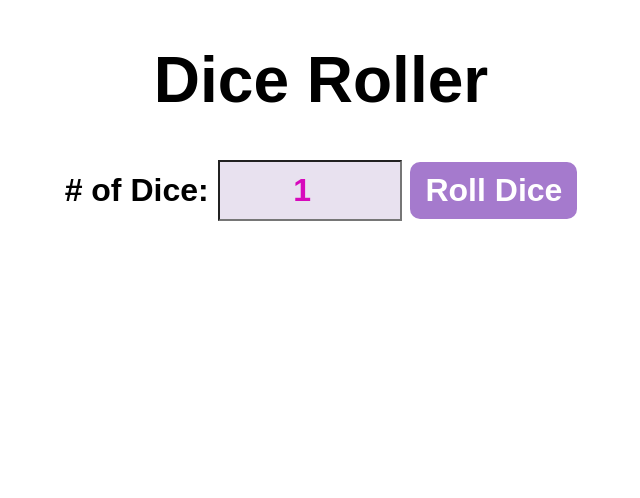
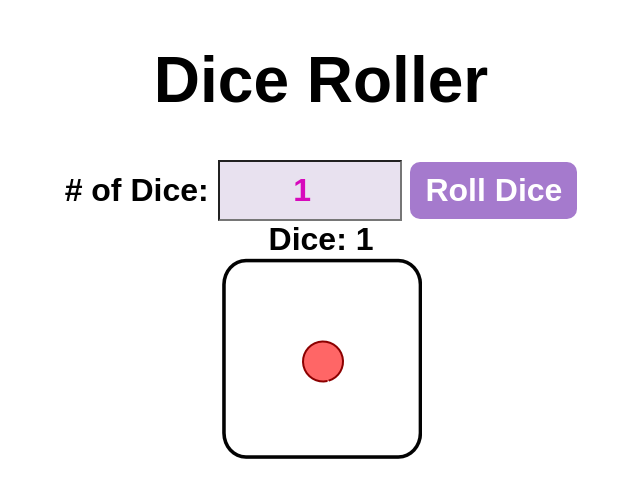
Before and after one commit to softdeveloper23/dice-roller-program, a plain HTML site: page index.html in a window 1280 px wide. Both pictures are taken after a click on the button "Roll Dice". Shown: the whole page, without its empty margins (319-959 px from the left). Drawn offline with Linux system fonts and the light colour scheme.

Commit message:
Added JavaScript code

```diff
--- a/index.html
+++ b/index.html
@@ -11,7 +11,7 @@
     <div id="container">
         <h1>Dice Roller</h1>
         <label># of Dice:</label>
-        <input type="number" value="1" min="1">
+        <input id="numOfDice" type="number" value="1" min="1">
         <button onclick="rollDice()">Roll Dice</button>
         <div id="diceResult"></div>
         <div id="diceImages"></div>
--- a/index.js
+++ b/index.js
@@ -0,0 +1,18 @@
+// Dice Roller Program
+
+function rollDice() {
+    const numOfDice = document.getElementById("numOfDice").value;
+    const diceResult = document.getElementById("diceResult");
+    const diceImages = document.getElementById("diceImages");
+    const values = [];
+    const images = [];
+
+    for (let i = 0; i < numOfDice; i++) {
+        const value = Math.floor(Math.random() * 6 + 1);
+        values.push(value);
+        images.push(`<img src="dice-images/Dice-${value}.png" alt="Dice ${value}">`);
+    }
+
+    diceResult.textContent = `Dice: ${values.join(", ")}`;
+    diceImages.innerHTML = images.join("");
+}
```
